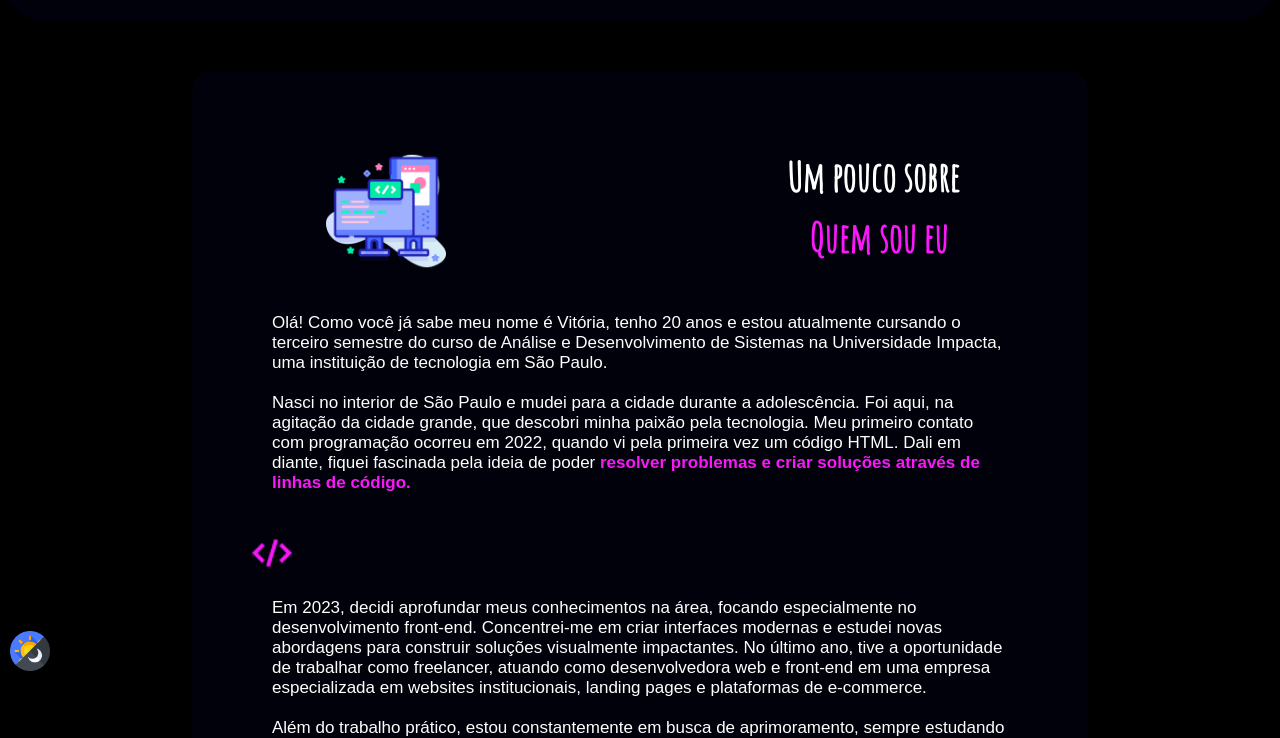
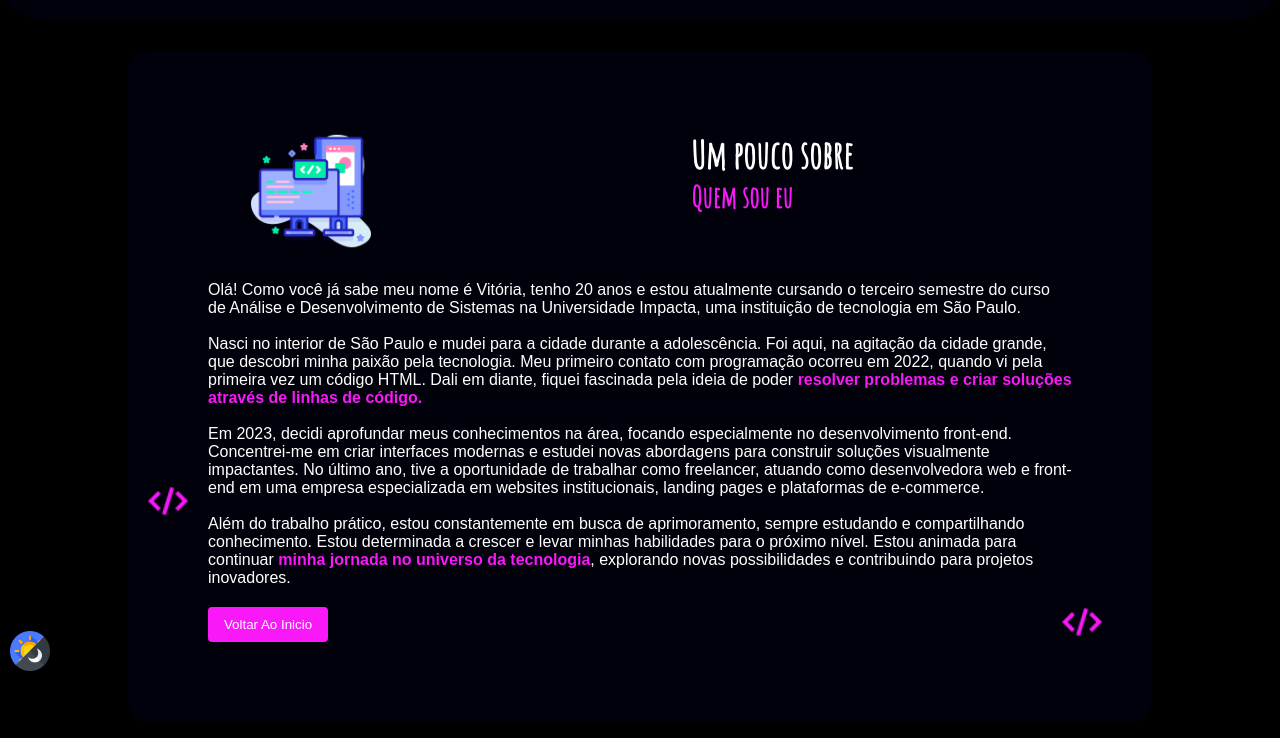
Before and after one commit to Vitoria-Martins/Meu-portfolio, a plain HTML site: page sobre.html in a window 1280 px wide. Shown: the part 69-807 px from the top of the page. Drawn offline with Linux system fonts and the light colour scheme.

Commit message:
sobre 2.0

```diff
--- a/sobre.html
+++ b/sobre.html
@@ -41,8 +41,10 @@
           alt="" />
       </div>
 
-      <h2 class="tituloS">Um pouco sobre</h2>
-      <h3 class="tituloS"><strong>Quem sou eu </strong></h3>
+      <div class="tituloS">
+        <h2>Um pouco sobre</h2>
+        <h3><strong>Quem sou eu </strong></h3>
+      </div>
       <p class="p1">
         Olá! Como você já sabe meu nome é Vitória, tenho 20 anos e estou
         atualmente cursando o terceiro semestre do curso de Análise e
@@ -102,61 +104,52 @@
 
     <style>
       #sectionSobre {
-        position: absolute;
+        justify-content: center;
+        align-items: center;
+        height: 100%;
+        padding: 80px;
+        margin: 30px 10% 30px 10%;
+
+        position: relative;
         border-radius: 20px;
         background-color: #01020ebc;
         color: white;
-        margin-top: 50px;
-        margin-left: 15%;
-        margin-right: 15%;
-        padding: 80px;
-        font-size: 17px;
       }
 
       .btnSobre {
-        position: relative;
         background-color: #f818f8;
         color: white;
         border: none;
+        margin-top: 20px;
         padding: 10px;
         border-radius: 4px;
         width: 120px;
-        margin-top: 80px;
-        right: 50px;
       }
       .btnSobre:hover {
         transform: scale(1.2);
         cursor: pointer;
       }
       .p1 {
-        margin-top: 60px;
+        margin-top: 150px;
       }
 
       .tituloS {
-        position: relative;
-        display: flex;
+        position: absolute;
       }
 
-      h2 {
+      .tituloS {
         font-family: "Amatic SC", sans-serif;
         position: absolute;
         right: 0;
         margin: 0;
-        font-size: 55px;
         top: 0px;
-        padding-left: 70%;
-        font-size: 40px;
-      }
-      h3 {
-        font-family: "Amatic SC", sans-serif;
-        position: absolute;
-        top: 10px;
-        padding-left: 73%;
-        font-size: 40px;
+        font-size: 25px;
+        width: 45%;
+        margin-top: 80px;
       }
 
       .imgSobre {
-        left: 15%;
+        left: 12%;
         position: absolute;
         top: 80px;
       }
@@ -165,17 +158,17 @@
       }
 
       .imgTag {
-        position: relative;
+        position: absolute;
+        left: 20px;
+        width: 40px;
+        top: 430px;
+      }
+      .imgTag2 {
+        position: absolute;
         right: 40px;
         width: 40px;
-        margin: 20px;
-      }
-      .imgTag2 {
-        position: relative;
-        right: 40px;
-        width: 40px;
-        left: 93%;
-        top: -50px;
+        right: 50px;
+        bottom: 80px;
       }
     </style>
 
```
